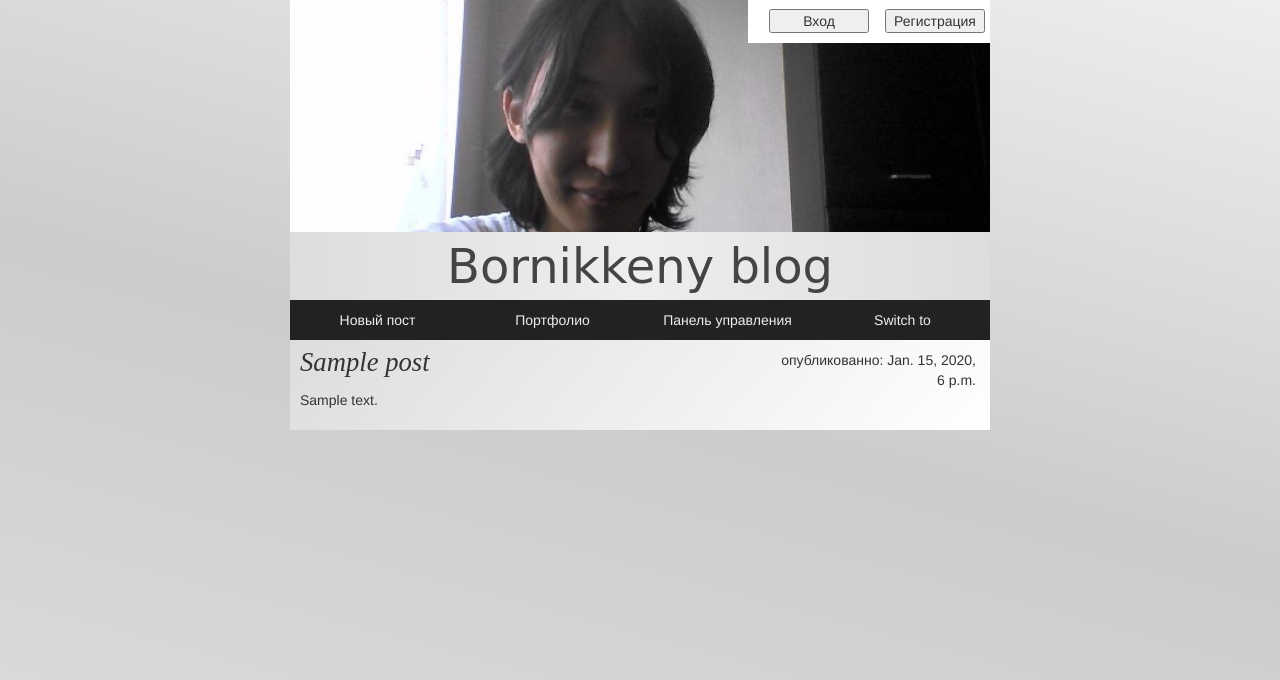
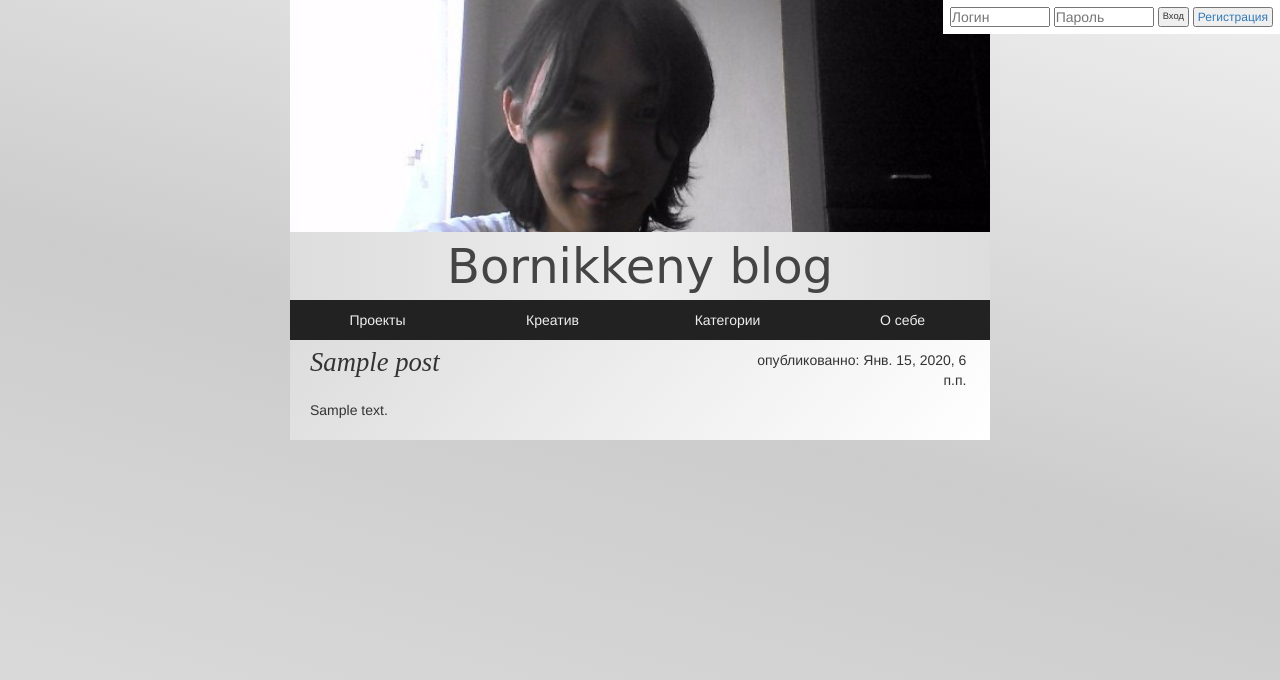
Before and after one commit to scriptBoris/blog, a Django app: page /post/1/ in a window 1280 px wide. Shown: the top 680 px of the page. Run offline with Django 3.2, Linux system fonts and the light colour scheme; tables that the repository leaves empty hold one stand-in row (values such as "Sample post"); some libraries are stand-ins or nearby versions.

Commit message:
Made a button Authenticate 	modified:   blog/models.py 	modified:   blog/static/css/blog.css 	modified:   blog/templates/blog/base.html 	modified:   blog/urls.py 	modified:   blog/views.py 	modified:   myblog/settings.py 	modified:   myblog/urls.py

```diff
--- a/blog/models.py
+++ b/blog/models.py
@@ -1,4 +1,6 @@
 from django.db                  import models
+from django.db.models.signals   import post_save
+from django.contrib.auth.models import User, UserManager
 from django.utils               import timezone
 
 # Create your models here.
@@ -20,17 +22,3 @@ class Post(models.Model):
 
     def delete(self):
         return
-
-class User(models.Model):
-    name     = models.CharField(max_length=10)
-    password = models.CharField(max_length=10)
-    bio  = models.TextField(max_length=500, blank=True)
-    location = models.CharField(max_length=30, blank=True)
-    birth_date = models.DateField(null=True, blank=True)
-
-    def create_user_profile(sender, instance, created, **kwargs):
-        if created:
-            Profile.objects.create(user=instance)
-
-    def save_user_profile(sender, instance, **kwargs):
-        instance.profile.save()
--- a/blog/static/css/blog.css
+++ b/blog/static/css/blog.css
@@ -24,6 +24,7 @@ body {
    background-image: url(boris03.jpg);
    background-position: center;
    background-size: 700px;
+   z-index: 0;
 }
 #logo a{
    display: block;
@@ -43,38 +44,49 @@ body {
    color: #000;
 }
 #userBox{
-   position:relative;
-   float: right;
-   top: -70px;
+   position:absolute;
+   float: left;
+   right:0px;
    background-color: #fff;
    padding:5px;
+   text-align: right;
+   z-index: 1;
 }
-#userBox p{
-   margin:0;
-   padding:0;
+#userBox input{
+   float: left;
+   width: 100px;
+   height:20px;
+   margin: 2px;
 }
 #userBox label{
    width:70px;
-   text-align: right;
+   text-align: left;
    margin: 0 5px 0 0;
    padding: 0;
 }
 
-.userBoxBtn{
+#userBox button{
    float:left;
-   width:100px;
-   margin: 5px 0 5px 16px;
+   height:20px;
+   padding: 0 3px 0 3px;
+   margin: 2px 2px 2px 2px;
+   font-size: 7pt;
 }
-#menu{
+#userBox a{
+   text-decoration:none;
+   font-size: 9pt;
+}
+.menu{
    display: block;
    position: relative;
    float:left;
    height: 40px;
    width:100%;
    background-color: #222;
-   z-index: 200;
+   z-index: 10;
 }
-#menu li {
+
+.menu li {
    display: block;
    position: relative;
    float: left;
@@ -82,20 +94,20 @@ body {
    overflow: hidden;
    width: 25%;
 }
-#menu li a {
+.menu li a {
    display: block;
    padding: 10px;
    color: #eee;
    text-decoration:none;
    text-align:center;
 }
-#menu a:hover{
+.menu a:hover{
    background-color: #444;
 }
-#menu ul{
+.menu ul{
    display: none;
 }
-#menu ul li {
+.menu ul li {
    display: block;
    position: relative;
    float:none;
@@ -103,31 +115,31 @@ body {
    color: #eee;
    width: inherit;
 }
-#menu li:hover > ul {
+.menu li:hover > ul {
   display: block;
 }
 #content{
    display: block;
    float:left;
+   width: 100%;
    background-color: #ccc;
-   width: 100%;
    z-index: 2;
 }
 
 .post {
    float: left;
    width: 100%;
-   padding: 10px 0 10px 0;
+   padding: 10px;
    background: linear-gradient(130deg, #ddd, #eee, #fff);
 }
 .post_head{
-   padding-left: 10px;
    float:left;
+   padding: 0 0 10px 10px;
    width: 98%;
 }
 .post_date{
    float:right;
-   width:30%;
+   width:33%;
    text-align: right;
 }
 .post_title {
--- a/blog/templates/blog/base.html
+++ b/blog/templates/blog/base.html
@@ -12,25 +12,22 @@
       <div id="head">
          <div id="logo">
             <a href="/">Bornikkeny blog</a>
-            {% if User.name == note %}
+         </div>
+         {% if user.is_authenticated == False %}
             <div id="userBox">
-               <form method="POST">
-                  {% csrf_token %}
-                  {{ form.as_p }}
+               <form method="POST" action="http://{{ request.get_host }}/auth/login">{% csrf_token %}
+                  <input type="text"     name="login"    placeholder="Логин">
+                  <input type="password" name="password" placeholder="Пароль">
                   <button class="userBoxBtn" type="submit">Вход</button>
-                  <button class="userBoxBtn" type="button">Регистрация</button>
+                  <button class="userBoxBtn" type="button"><a href="http://{{ request.get_host }}/auth/register">Регистрация</a></button>
                </form>
             </div>
-            {% endif %}
+         {% else %}
+            <div id="userBox">
+               Вы вошли как {{ user.username }} (<a href="http://{{ request.get_host }}/auth/logout">Выйти</a>)
             </div>
-         <div id="menu">
+            <div class="menu" style="z-index:20;">
                <li><a href="{% url 'post_new' %}">Новый пост</a></li>
-            <li><a href="#">Портфолио</a>
-               <ul>
-                  <li><a href="#">2016</a></li>
-                  <li><a href="#">2016</a></li>
-               </ul>
-            </li>
                <li><a href="/admin">Панель управления</a>
                   <ul>
                      <li><a href="https://www.pythonanywhere.com/user/scriptBoris/webapps/">Web</a></li>
@@ -45,6 +42,33 @@
                   </ul>
                </li>
             </div>
+         {% endif %}
+         <!--EVERYBODY MENU-->
+         <div class="menu">
+            <li><a href="#">Проекты</a>
+               <ul>
+                  <li><a href="#">Мой блог</a></li>
+                  <li><a href="#">Фриланс</a></li>
+                  <li><a href="#">Заказы друзей</a></li>
+                  <li><a href="#">Учеба</a></li>
+               </ul>
+            </li>
+            <li><a href="/admin">Креатив</a>
+               <ul>
+                  <li><a href="#">Веб-дизайн</a></li>
+                  <li><a href="#">3D-арт</a></li>
+                  <li><a href="#">2D-арт</a></li>
+               </ul>
+            </li>
+            <li><a href="#">Категории</a>
+               <ul>
+                  <li><a href="#">Мысли в слух</a></li>
+                  <li><a href="#">Верхний интернет</a></li>
+                  <li><a href="#">Нижний интернет</a></li>
+               </ul>
+            </li>
+            <li><a href="#">О себе</a></li>
+         </div>
       </div>
       <div id="content">
          {% block content %}
--- a/blog/urls.py
+++ b/blog/urls.py
@@ -7,5 +7,6 @@ urlpatterns = [
     url(r'^post/new/$',                   views.post_new,      name='post_new'),
     url(r'^post/(?P<pk>[0-9]+)/edit/$',   views.post_edit,     name='post_edit'),
     url(r'^post/(?P<pk>[0-9]+)/delete/$', views.post_delete,   name='post_delete'),
-    url(r'^register/$',                   views.user_register, name='user_register'),
+    url(r'^auth/login',                   views.login,         name='login'),
+    url(r'^auth/logout',                  views.logout,        name='logout'),
 ]
--- a/blog/views.py
+++ b/blog/views.py
@@ -1,31 +1,26 @@
+from django.template  import *
 from django.http      import HttpResponse
-from django.template  import RequestContext, loader
+from django.contrib   import auth
 from django.shortcuts import render, get_object_or_404, redirect
 from django.utils     import timezone
 from .models          import Post
 from .forms           import PostForm
-from .forms           import UserBoxForm
 
-def reg_box(request):
-    if request.method=='POST':
-        f = UserBoxForm(request.POST)
-        if f.is_valid():
-            f = form.save(commit=False)
-            f.login = request.login
-            f.password = request.password
-            f.save()
-    else:
-        form = UserBoxForm(instance=post)
-    return render(request, {'form': form} )
+def login(request):
+    login = request.POST['login']
+    password = request.POST['password']
+    user = auth.authenticate(username=login, password=password)
+    if user is not None:
+        auth.login(request, user)
+    return redirect("/")
 
+def logout(request):
+    auth.logout(request)
+    return redirect("/")
 
 def post_list(request):
     posts = Post.objects.filter(published_date__lte=timezone.now()).order_by('published_date')
-    #reg_box(request)
-    form = UserBoxForm()
-    #render(request,'blog/base.html',{'form': form} )
-    return render(request, 'blog/post_list.html', {'posts': posts, 'form':form} )
-
+    return render(request, 'blog/post_list.html', {'posts': posts} )
 
 def post_detail(request, pk):
     post = get_object_or_404(Post, pk=pk)
@@ -41,7 +36,7 @@ def post_new(request):
             post.save()
             return redirect('post_detail', pk=post.pk)
     else:
-            form = PostForm()
+        form = PostForm()
     return render(request, 'blog/post_edit.html', {'form': form} )
 
 def post_edit(request, pk):
--- a/myblog/settings.py
+++ b/myblog/settings.py
@@ -81,7 +81,6 @@ DATABASES = {
     }
 }
 
-
 # Password validation
 # https://docs.djangoproject.com/en/1.11/ref/settings/#auth-password-validators
 
@@ -104,7 +103,7 @@ AUTH_PASSWORD_VALIDATORS = [
 # Internationalization
 # https://docs.djangoproject.com/en/1.11/topics/i18n/
 
-LANGUAGE_CODE = 'en-us'
+LANGUAGE_CODE = 'ru-RU'
 
 TIME_ZONE = 'Asia/Irkutsk'
 
--- a/myblog/urls.py
+++ b/myblog/urls.py
@@ -17,7 +17,6 @@ from django.conf.urls import url, include
 from django.contrib import admin
 
 urlpatterns = [
-    url(r'^admin/', admin.site.urls),
-    url(r'', include('blog.urls')),
-
+    url(r'^admin/', admin.site.urls       ),
+    url(r'',        include('blog.urls')  ),
 ]
```
Lines whose indentation alone changed are shown as unchanged.
